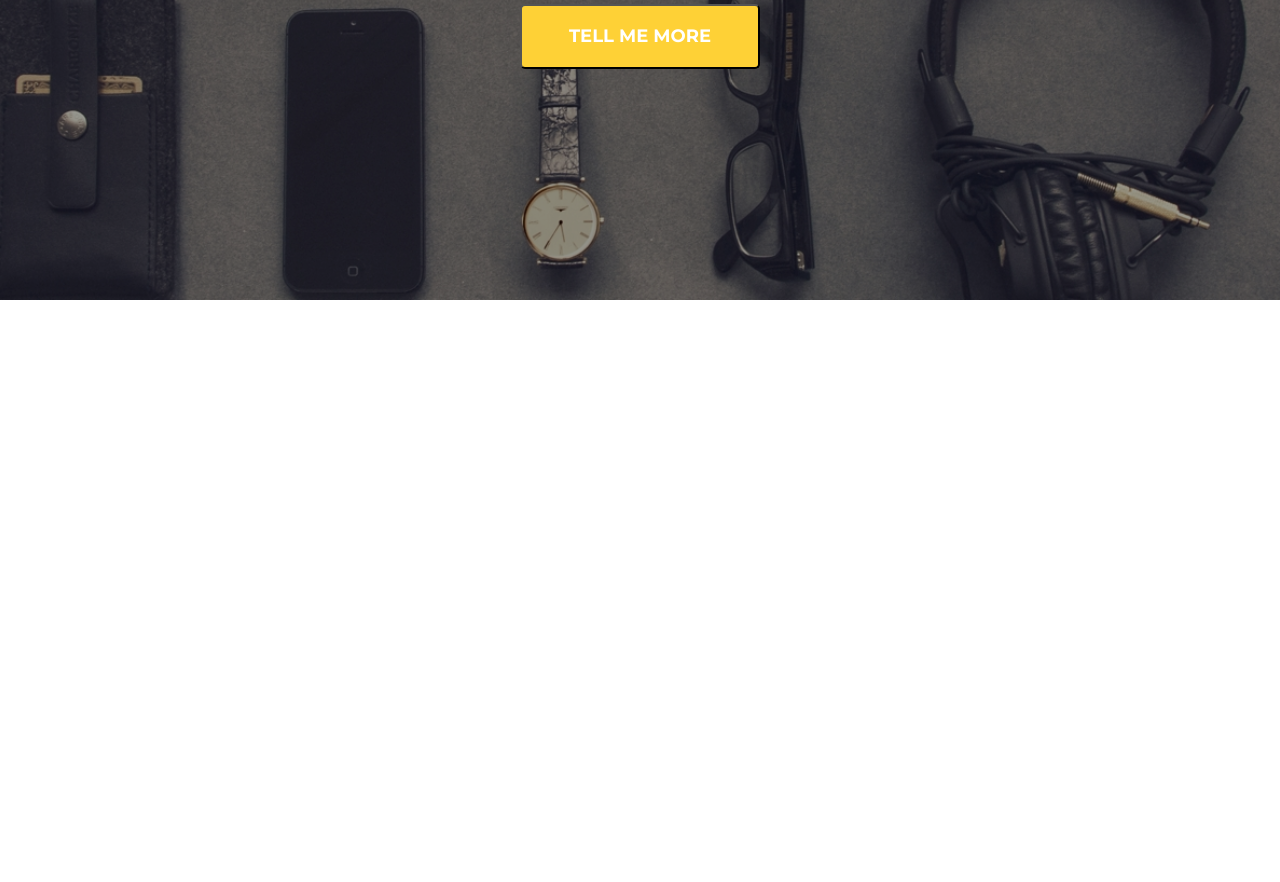
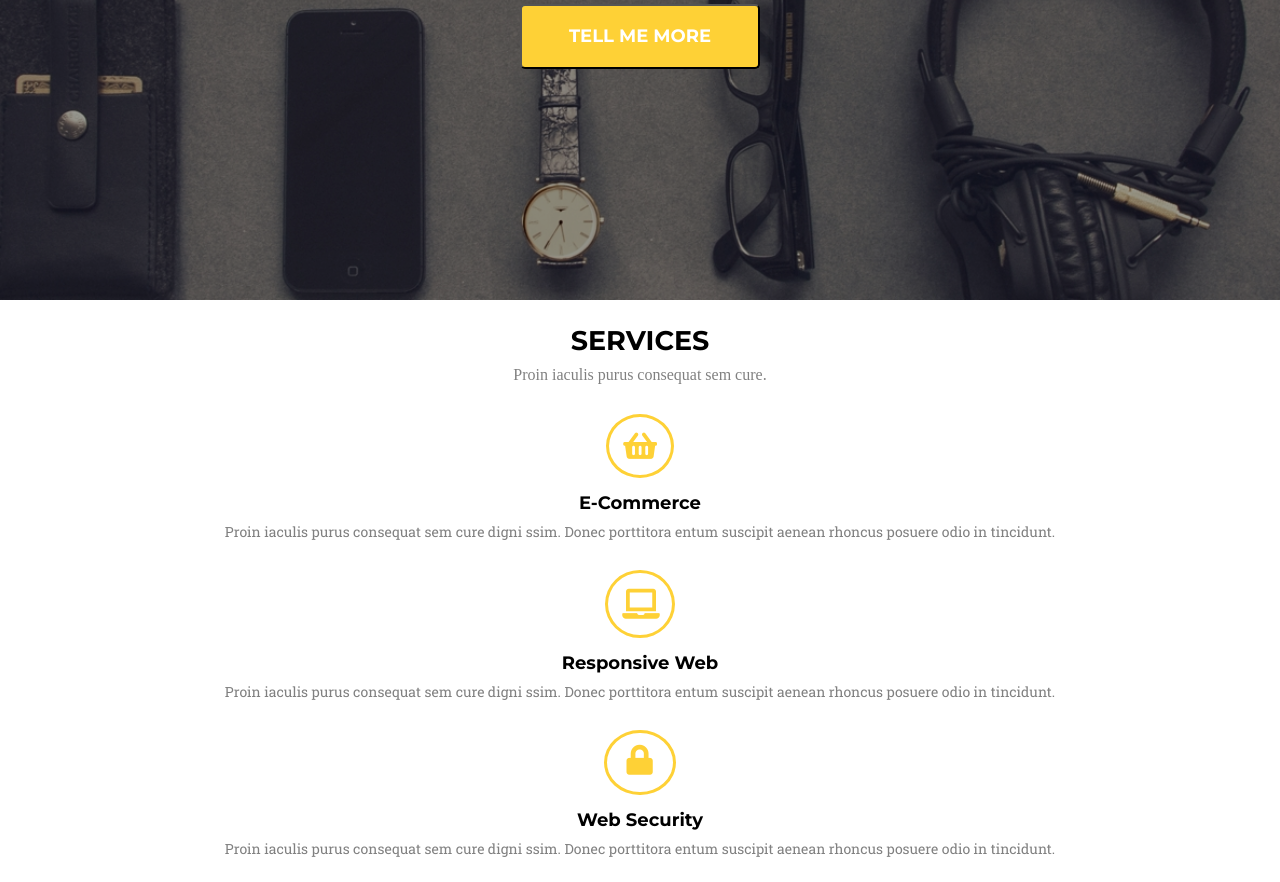
Before and after one commit to wyrwat/golden, a website: page index.html in a window 1280 px wide. Shown: the part 500-1382 px from the top of the page. Before the commit the page ends 800 px from the top, so only its background shows below. Drawn offline with Linux system fonts and the light colour scheme.

Commit message:
Add services.scss and codein to index.html

```diff
--- a/index.html
+++ b/index.html
@@ -37,9 +37,36 @@
                 <h1>it's nice to meet you</h1>
                 <button class="btn">tell me more</button>
             </div>
-
         </div>
-
+    </div>
+    <div class="services">
+        <div class="services-title">
+            <h1>services</h1>
+            <p>Proin iaculis purus consequat sem cure.</p>
+        </div>
+        <div class="services-list-wrapper">
+            <div class="e-commerce service">
+                <i class="fas fa-shopping-basket"></i>
+                <h3>E-Commerce</h3>
+                <p>Proin iaculis purus consequat sem cure
+                    digni ssim. Donec porttitora entum suscipit
+                    aenean rhoncus posuere odio in tincidunt.</p>
+            </div>
+            <div class="responsive-web service">
+                <i class="fas fa-laptop"></i>
+                <h3>Responsive Web</h3>
+                <p>Proin iaculis purus consequat sem cure
+                    digni ssim. Donec porttitora entum suscipit
+                    aenean rhoncus posuere odio in tincidunt.</p>
+            </div>
+            <div class="web-security service">
+                <i class="fas fa-lock"></i>
+                <h3>Web Security</h3>
+                <p>Proin iaculis purus consequat sem cure
+                    digni ssim. Donec porttitora entum suscipit
+                    aenean rhoncus posuere odio in tincidunt.</p>
+            </div>
+        </div>
     </div>
     <script src="js/script.js"></script>
 </body>
--- /dev/null
+++ b/sass/layout/_services.scss
@@ -0,0 +1,78 @@
+.services {
+    display: flex;
+    flex-direction: column;
+    text-align: center;
+
+    .services-title {
+        h1 {
+            text-transform: uppercase;
+            font-family: $main-font;
+            font-size: 27px;
+            font-weight: 700;
+            margin: 25px 0 10px;
+        }
+
+        p {
+            color: grey;
+            font-family: "Droid Serif";
+            font-size: 16px;
+        }
+    }
+
+    .services-list-wrapper {
+        display: flex;
+        flex-direction: column;
+
+        margin: 0 40px 25px;
+
+        .fas {
+            border: 3px solid $yellow;
+            border-radius: 50%;
+            color: $yellow;
+            font-size: 30px;
+        }
+
+        h3 {
+            font-family: $main-font;
+            font-size: 18px;
+            font-weight: 700;
+            margin: 15px 0 10px;
+        }
+
+        p {
+            color: grey;
+            font-family: $pharagraph;
+            font-size: 14px;
+            font-weight: 400;
+        }
+
+        .service {
+            margin-top: 30px;
+        }
+
+        .e-commerce {
+            .fa-shopping-basket {
+                padding: 14px;
+                // width: 40px;
+                // height: 39px;
+            }
+        }
+
+        .responsive-web {
+            .fa-laptop {
+                padding: 16px 12px 16px 14px;
+                // width: 41px;
+                // height: 35px;
+            }
+        }
+
+        .web-security {
+            .fa-lock {
+                // width: 29px;
+                // height: 38px;
+                padding: 12px 20px 17px 19px;
+
+            }
+        }
+    }
+}
--- a/sass/style.scss
+++ b/sass/style.scss
@@ -2,3 +2,4 @@
 @import "base/normalize";
 @import "layout/jumbotron";
 @import "components/btn";
+@import "layout/services";
```
Also changed, not shown: css/style.css, css/style.prefixed.css, 2 other files.
